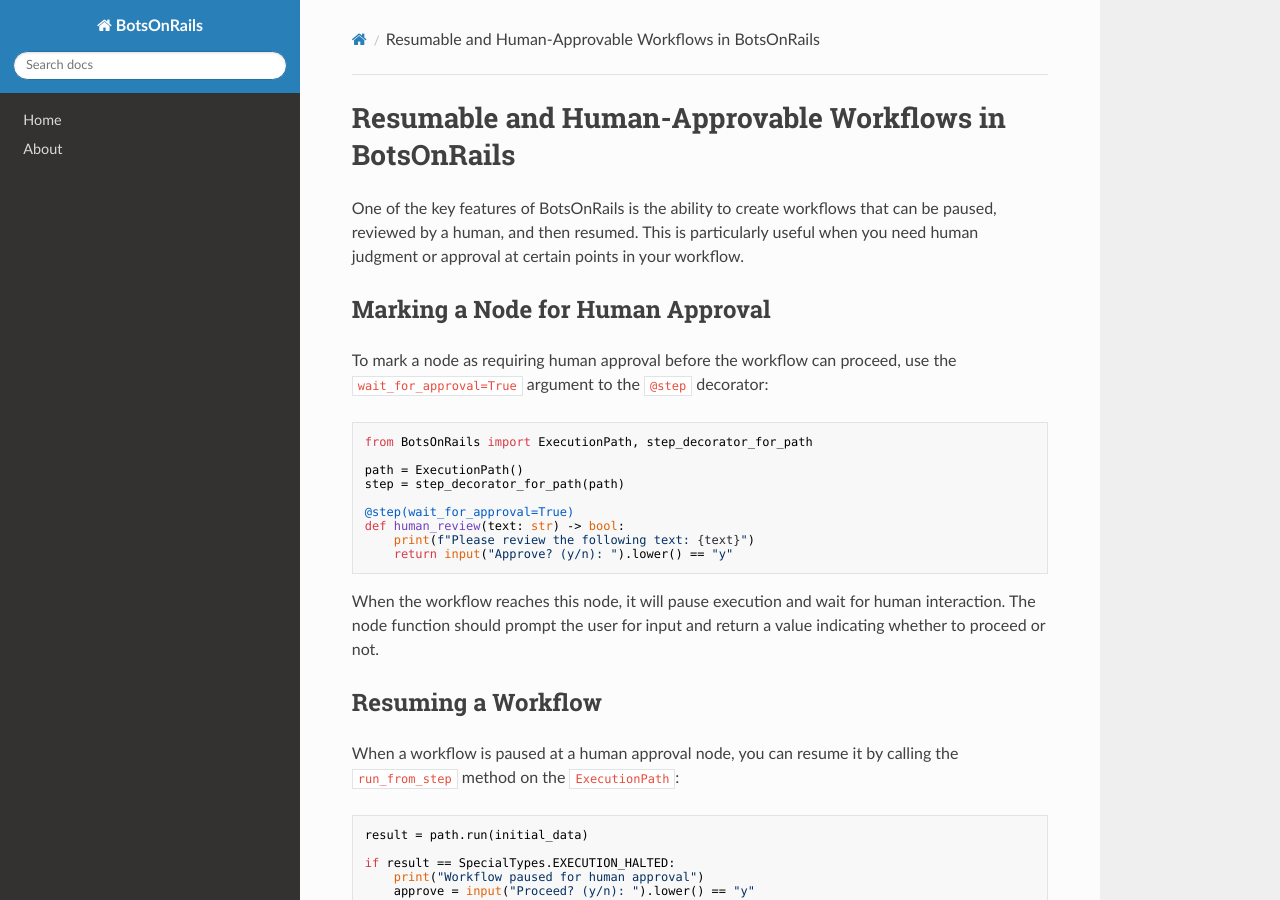
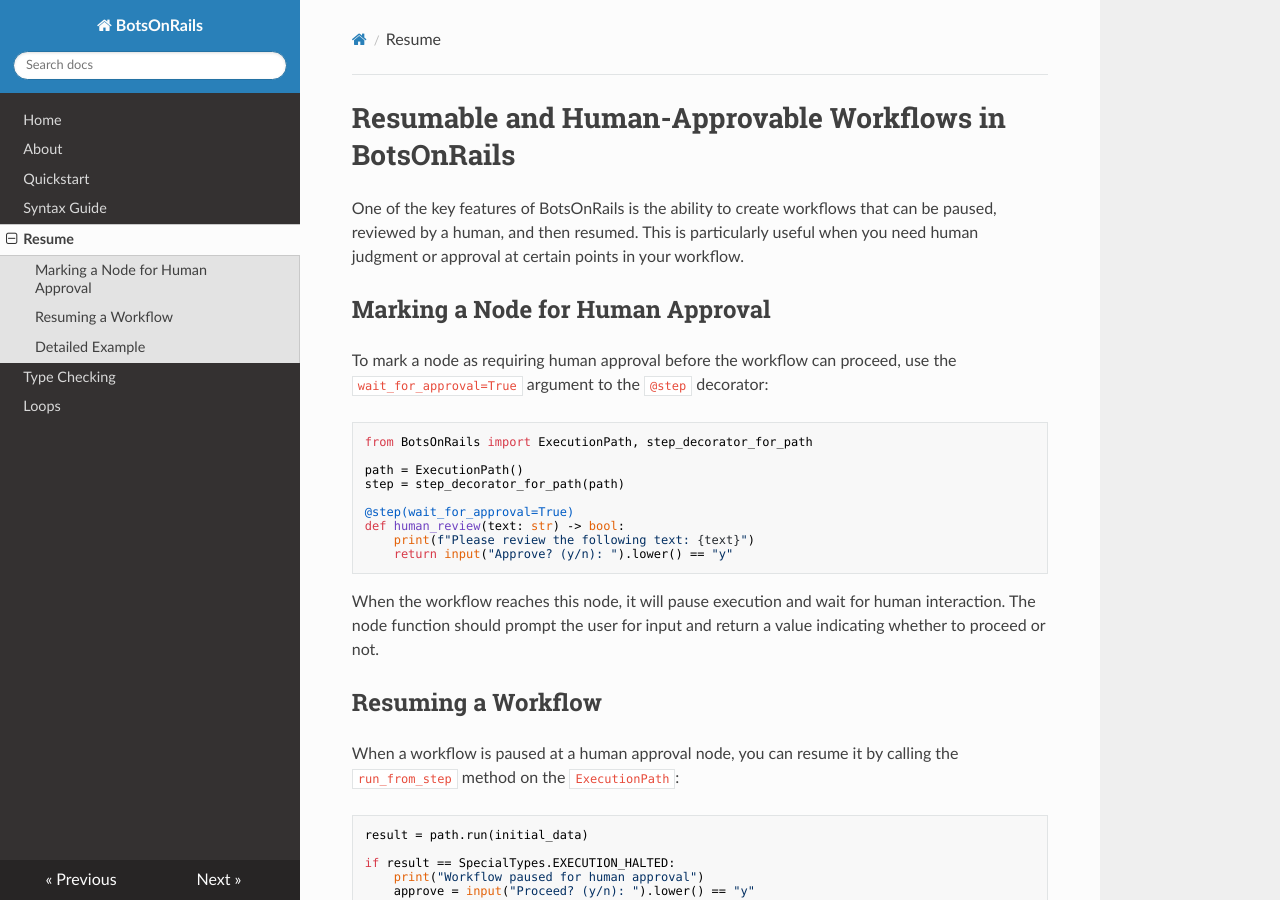
Before and after one commit to JSv4/BotsOnRails, an MkDocs documentation site: the page built from docs/resumable_workflows.md, in a window 1280 px wide and 900 px high. Built offline with MkDocs 1.6.1, drawn with Linux system fonts in a browser that asks for light colours; nearby versions of some CDN libraries.

```diff
--- a/mkdocs.yml
+++ b/mkdocs.yml
@@ -3,4 +3,9 @@ site_url: https://example.com/
 nav:
   - Home: index.md
   - About: about.md
+  - Quickstart: quickstart.md
+  - Syntax Guide: node_syntax.md
+  - Resume: resumable_workflows.md
+  - Type Checking: validation.md
+  - Loops: loops.md
 theme: readthedocs
```
Also changed, not shown: docs/about.md (added, +44 -0 lines).
